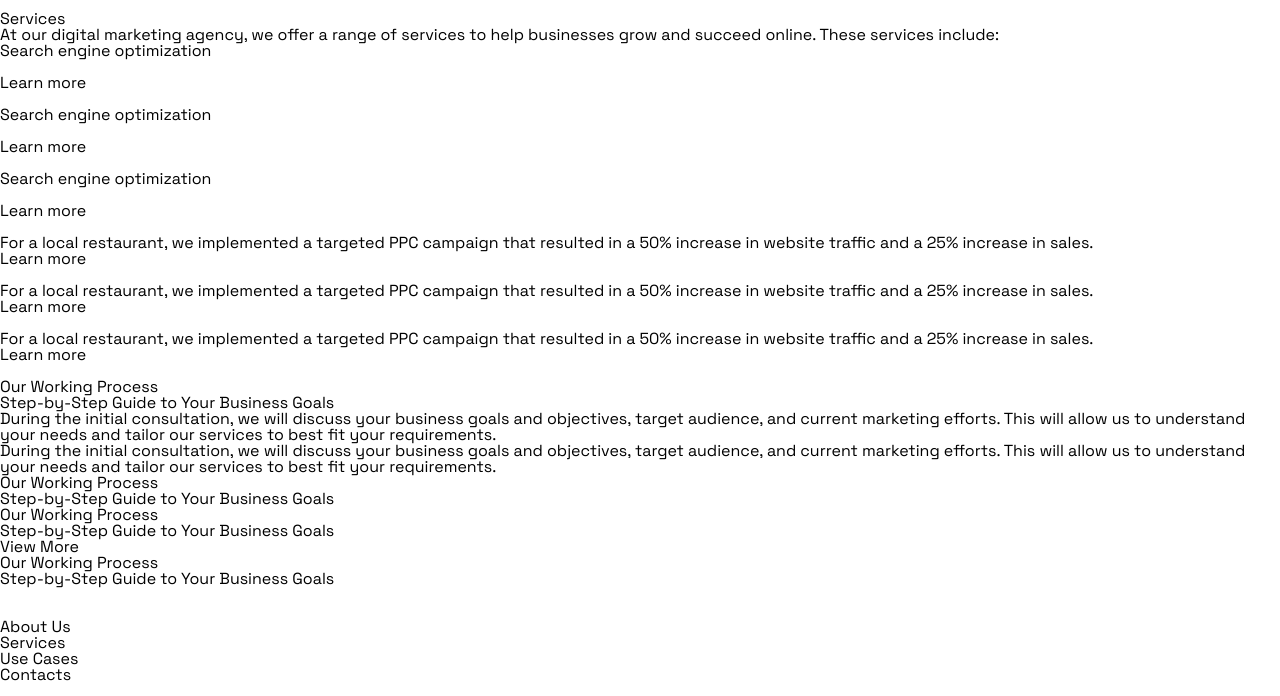
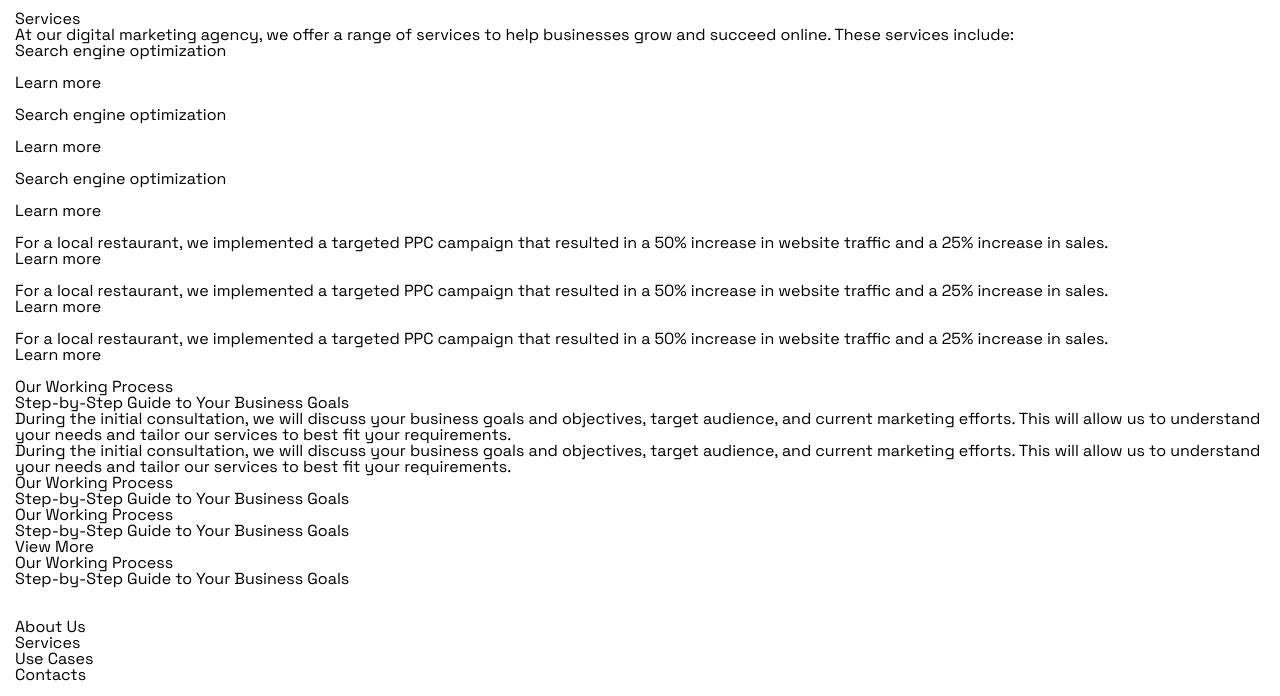
Before and after one commit to janeund/marketing-agency, a website built with webpack: page src/index.html in a window 1280 px wide. Shown: the part 149-845 px from the top of the page. Built offline with nearby package versions, Linux system fonts and the light colour scheme.

Commit message:
feat: update variables and add style for common container class

```diff
--- a/src/scss/abstracts/_variables.scss
+++ b/src/scss/abstracts/_variables.scss
@@ -13,7 +13,7 @@ $minWidth: 320;
 // Canvas width
 $maxWidth: 1920;
 // Limiting container width
-$maxWidthContainer: 1430;
+$maxWidthContainer: 1440;
 // Indentation of the container (15 for right and left)
 $containerPadding: 30;
 
--- a/src/scss/style.scss
+++ b/src/scss/style.scss
@@ -1,6 +1,7 @@
 @use "sass:math";
 
-@use "./layouts/index";
+@use "./layouts/index" as *;
+@use "./abstracts/index" as *;
 
 // Import fonts
 @import url('https://fonts.googleapis.com/css2?family=Space+Grotesk:wght@300..700&display=swap');
@@ -17,3 +18,9 @@
 .main {
   flex: 1 1 auto;
 }
+
+.container {
+  max-width: toRem($containerWidth);
+  padding-inline: toRem(math.div($containerPadding, 2));
+  margin-inline: auto;
+}
```
